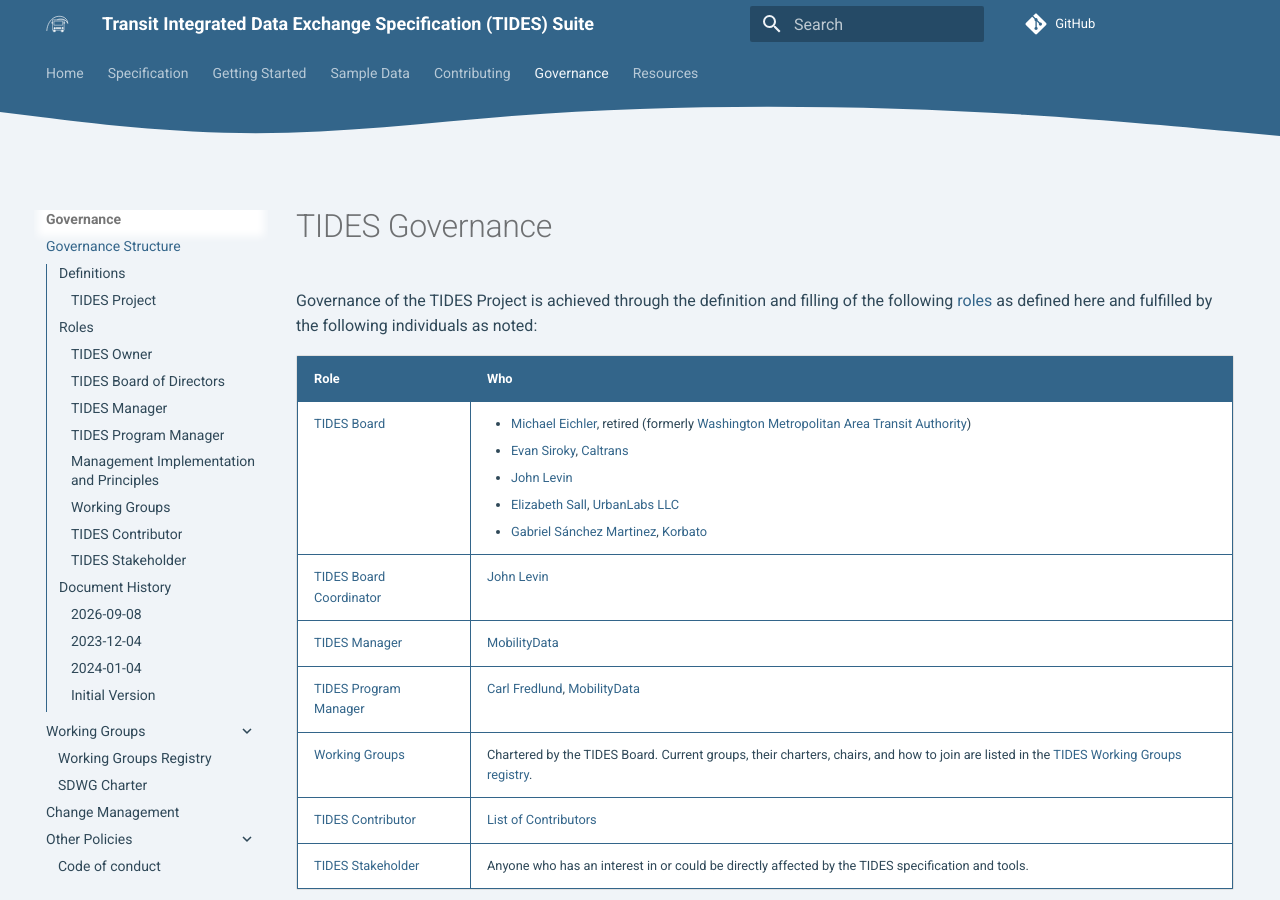
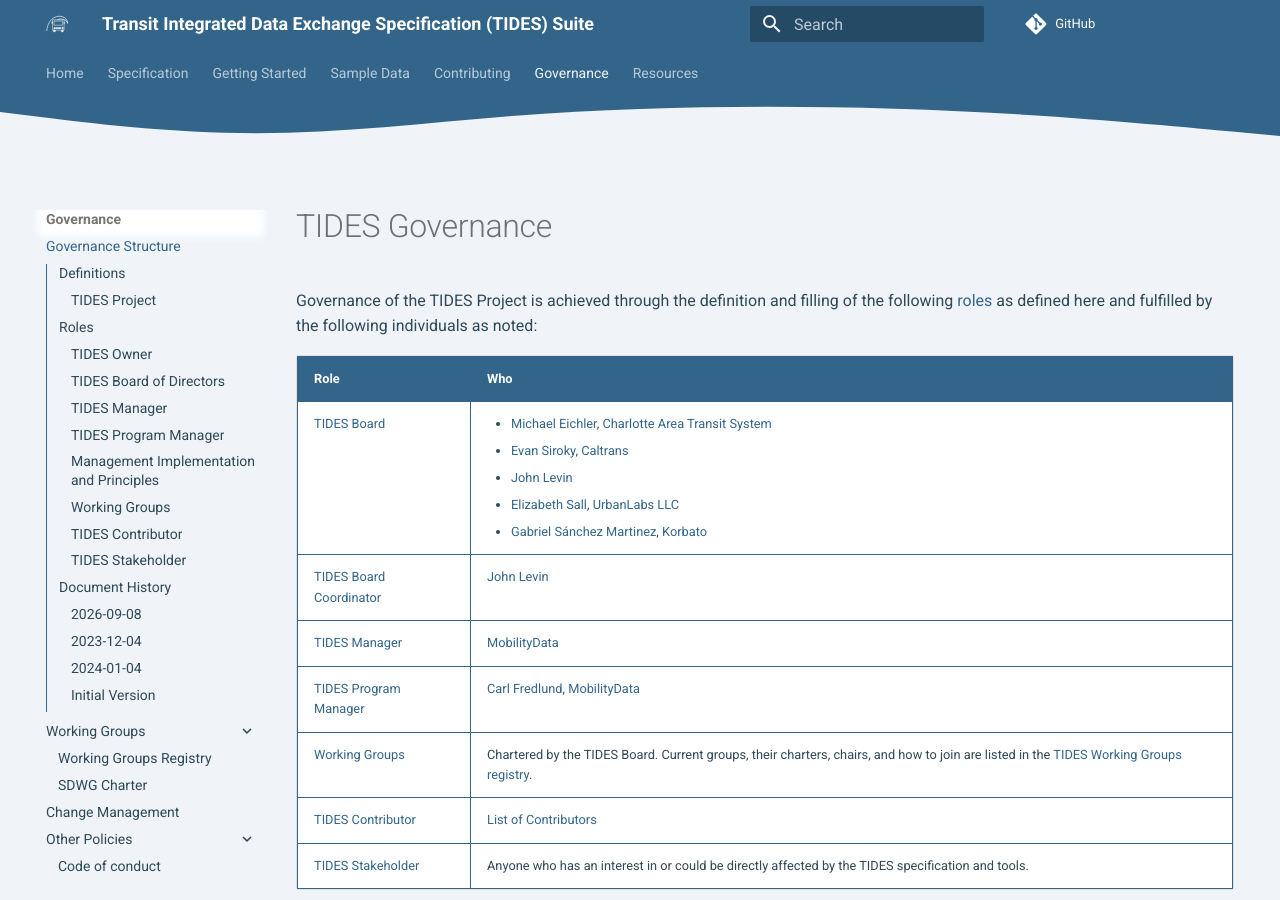
Before and after one commit to gtfs-zone/TIDES, an MkDocs documentation site: the page built from docs/governance.md, in a window 1280 px wide and 900 px high. Built offline with MkDocs 1.6.1 and Material for MkDocs 9.7.7, drawn with Linux system fonts in a browser that asks for light colours; nearby versions of some CDN libraries; comment, search, counter and statistics services are not loaded; the version menu is left out.

Commit message:
Update Michael Eichler affiliation

```diff
--- a/docs/governance.md
+++ b/docs/governance.md
@@ -4,7 +4,7 @@ Governance of the TIDES Project is achieved through the definition and filling o
 
 | **Role** | **Who** |
 | -------- | ----- |
-| [TIDES Board](#tides-board-of-directors) | <ul><li>[Michael Eichler](https://github.com/planitmichael), retired (formerly [Washington Metropolitan Area Transit Authority](https://www.wmata.com/))</li><li>[Evan Siroky](https://github.com/evansiroky), [Caltrans](https://dot.ca.gov)</li><li>[John Levin](https://github.com/jlstpaul)</li><li>[Elizabeth Sall](https://github.com/e-lo), [UrbanLabs LLC](https://urbanlabs.io)</li><li>[Gabriel Sánchez Martinez](https://github.com/gabriel-korbato), [Korbato](https://korbato.com/)</li></ul> |
+| [TIDES Board](#tides-board-of-directors) | <ul><li>[Michael Eichler](https://github.com/planitmichael), [Charlotte Area Transit System](https://www.charlottenc.gov/CATS/Home)</li><li>[Evan Siroky](https://github.com/evansiroky), [Caltrans](https://dot.ca.gov)</li><li>[John Levin](https://github.com/jlstpaul)</li><li>[Elizabeth Sall](https://github.com/e-lo), [UrbanLabs LLC](https://urbanlabs.io)</li><li>[Gabriel Sánchez Martinez](https://github.com/gabriel-korbato), [Korbato](https://korbato.com/)</li></ul> |
 | [TIDES Board Coordinator](#board-coordinator) | [John Levin](https://github.com/jlstpaul) |
 | [TIDES Manager](#tides-manager) | [MobilityData](https://mobilitydata.org) |
 | [TIDES Program Manager](#tides-program-manager) | [Carl Fredlund](https://github.com/carlfredl), [MobilityData](https://mobilitydata.org) |
```
